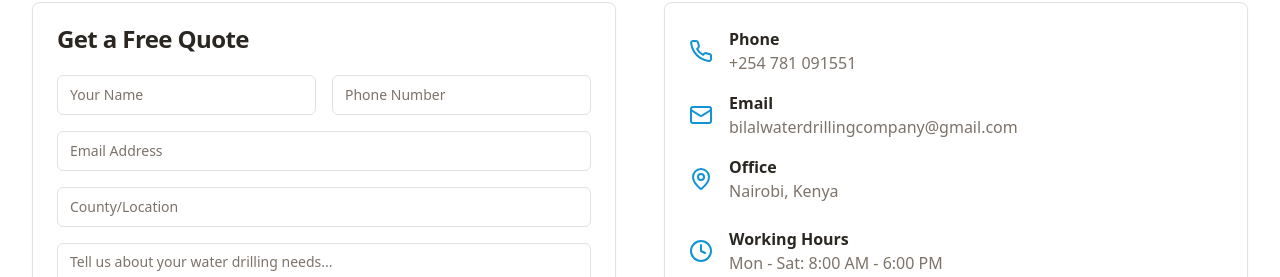
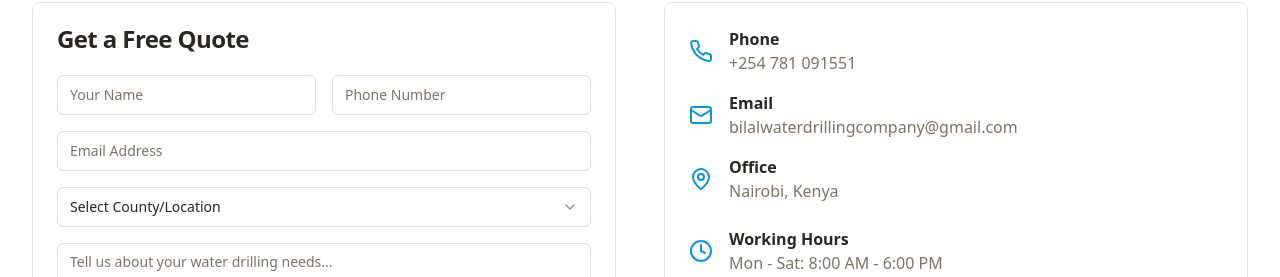
Before and after one commit to ashvilatsengagmail/bilal-water-kenya-web, a React (Vite) app: page / in a window 1280 px wide. Shown: the part 4419-4696 px from the top of the page. Built offline with nearby package versions, Linux system fonts and the light colour scheme.

Commit message:
Update contact form county selection
Add a dropdown with all 47 Kenyan counties, alphabetized, to the contact form for location selection.

```diff
--- a/src/components/ContactSection.tsx
+++ b/src/components/ContactSection.tsx
@@ -2,9 +2,20 @@ import { Button } from "@/components/ui/button";
 import { Card, CardContent, CardHeader, CardTitle } from "@/components/ui/card";
 import { Input } from "@/components/ui/input";
 import { Textarea } from "@/components/ui/textarea";
+import { Select, SelectContent, SelectItem, SelectTrigger, SelectValue } from "@/components/ui/select";
 import { Phone, Mail, MapPin, MessageCircle, Clock } from "lucide-react";
 
 const ContactSection = () => {
+  const kenyanCounties = [
+    "Baringo", "Bomet", "Bungoma", "Busia", "Elgeyo-Marakwet", "Embu", "Garissa",
+    "Homa Bay", "Isiolo", "Kajiado", "Kakamega", "Kericho", "Kiambu", "Kilifi",
+    "Kirinyaga", "Kisii", "Kisumu", "Kitui", "Kwale", "Laikipia", "Lamu", "Machakos",
+    "Makueni", "Mandera", "Marsabit", "Meru", "Migori", "Mombasa", "Murang'a",
+    "Nairobi", "Nakuru", "Nandi", "Narok", "Nyamira", "Nyandarua", "Nyeri",
+    "Samburu", "Siaya", "Taita-Taveta", "Tana River", "Tharaka-Nithi", "Trans Nzoia",
+    "Turkana", "Uasin Gishu", "Vihiga", "Wajir", "West Pokot"
+  ];
+
   return (
     <section className="py-16 bg-background">
       <div className="container mx-auto px-4 sm:px-6 lg:px-8">
@@ -29,7 +40,18 @@ const ContactSection = () => {
                 <Input placeholder="Phone Number" />
               </div>
               <Input placeholder="Email Address" />
-              <Input placeholder="County/Location" />
+              <Select>
+                <SelectTrigger className="bg-background">
+                  <SelectValue placeholder="Select County/Location" />
+                </SelectTrigger>
+                <SelectContent className="bg-background border shadow-lg z-50 max-h-60">
+                  {kenyanCounties.map((county) => (
+                    <SelectItem key={county} value={county} className="cursor-pointer hover:bg-accent">
+                      {county}
+                    </SelectItem>
+                  ))}
+                </SelectContent>
+              </Select>
               <Textarea
                 placeholder="Tell us about your water drilling needs..."
                 className="min-h-[120px]"
```
